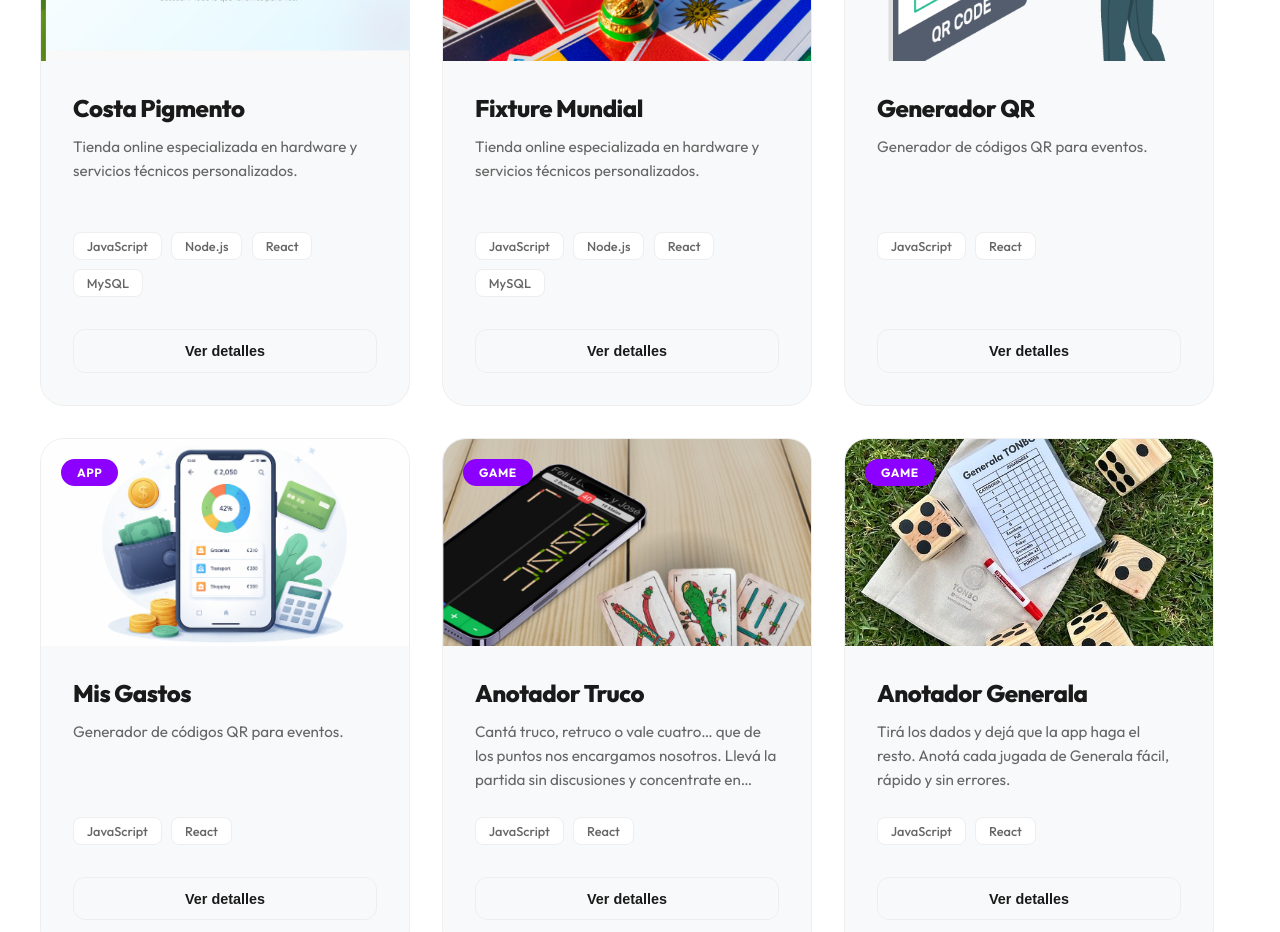
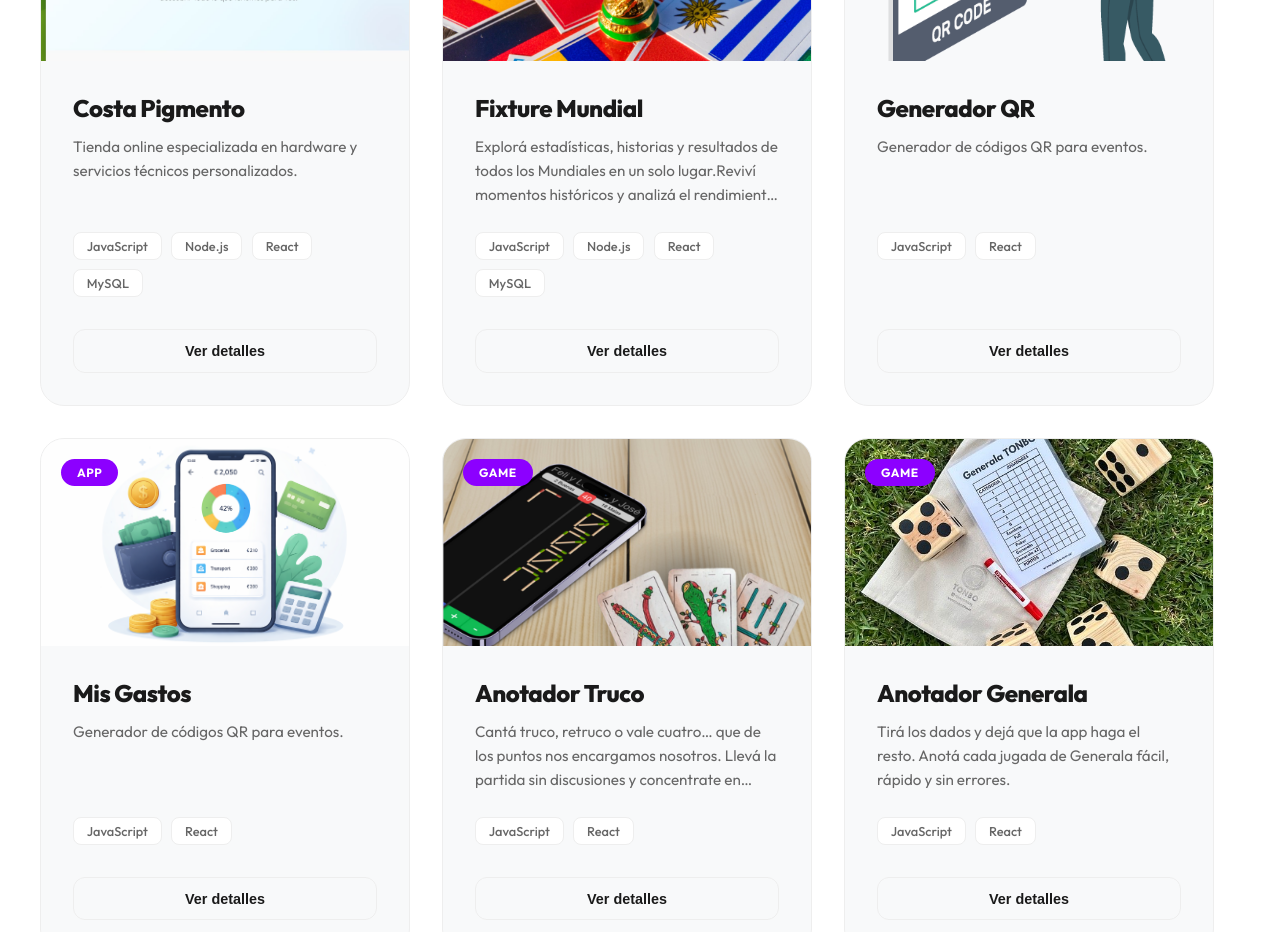
Before and after one commit to SRV013/markdevs, a React (Vite) app: page /proyectos in a window 1280 px wide. Shown: the part 1300-2232 px from the top of the page. Built offline with nearby package versions, Linux system fonts and the light colour scheme; a web font is replaced by a local one.

Commit message:
se agrega

```diff
--- a/src/data/projects.js
+++ b/src/data/projects.js
@@ -51,10 +51,10 @@ export const projects = [
     title: "Fixture Mundial",
     category: "Web",
     description:
-      "Tienda online especializada en hardware y servicios técnicos personalizados.",
+      "Explorá estadísticas, historias y resultados de todos los Mundiales en un solo lugar.Reviví momentos históricos y analizá el rendimiento de selecciones y jugadores a lo largo del tiempo.",
     tags: ["JavaScript", "Node.js", "React", "MySQL"],
     image: imgMundiales,
-    link: "/proyectos/mundiales",
+    link: "https://markworlds.vercel.app/",
   },
   {
     title: "Generador QR",
```
